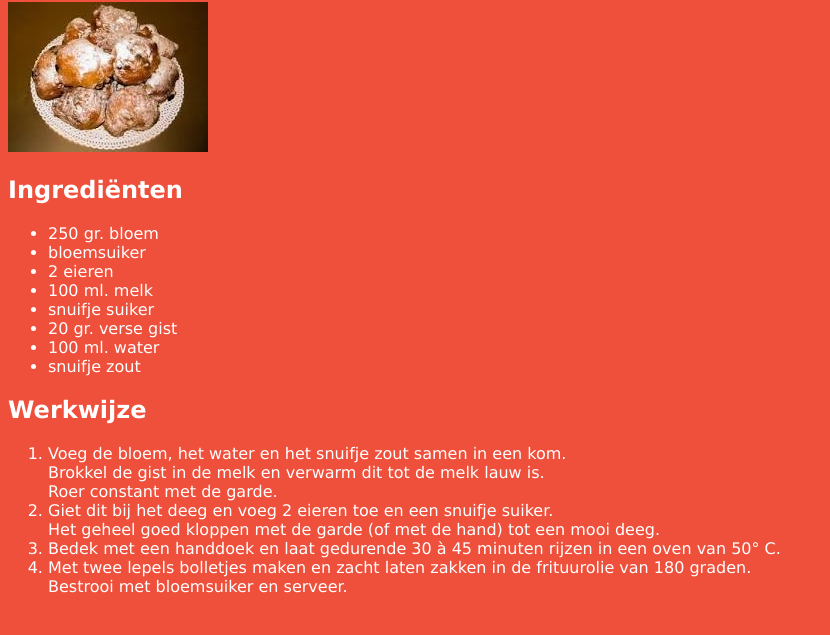
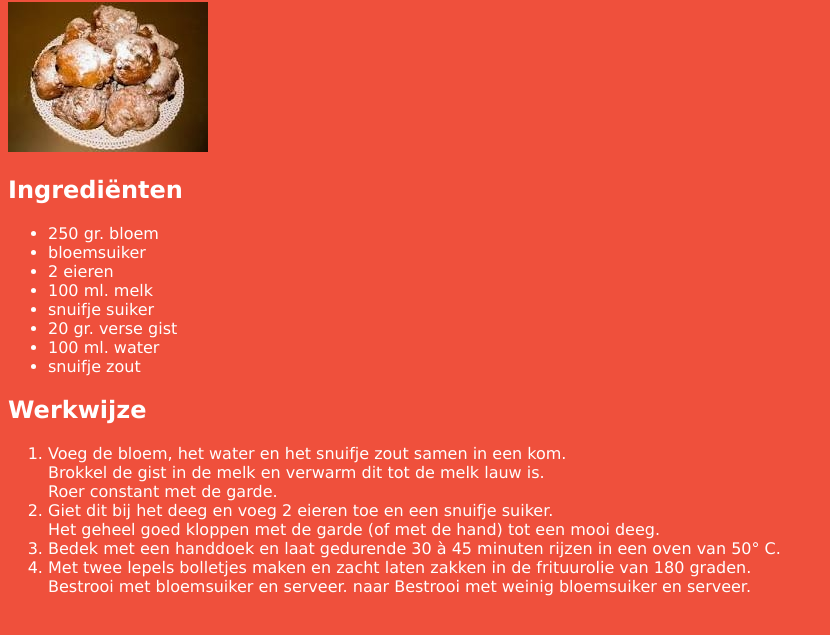
Before and after one commit to tielemansjoris/recepten2, a plain HTML site: page oliebollen.html in a window 1280 px wide. Shown: the part 79-714 px from the top of the page, without its empty margins (0-830 px from the left). Drawn offline with Linux system fonts and the light colour scheme.

Commit message:
oliebollen met bloemsuiker

```diff
--- a/oliebollen.html
+++ b/oliebollen.html
@@ -28,7 +28,7 @@ Roer constant met de garde.</li>
 Het geheel goed kloppen met de garde (of met de hand) tot een mooi deeg.</li>
 <li>Bedek met een handdoek en laat gedurende 30 à 45 minuten rijzen in een oven van 50° C.</li>
 <li>Met twee lepels bolletjes maken en zacht laten zakken in de frituurolie van 180 graden.<br>
-Bestrooi met bloemsuiker en serveer.</li>
+Bestrooi met bloemsuiker en serveer. naar Bestrooi met weinig bloemsuiker en serveer.</li>
 </ol>
 </body>
 </html>
```
